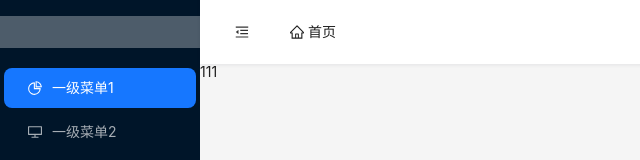
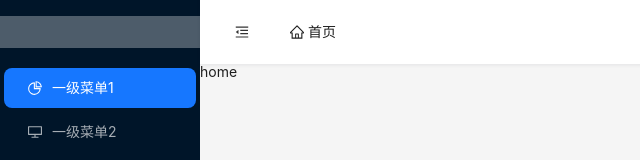
Before and after one commit to SonDemigods/nebula, a Vue app: page /#/ in a window 1280 px wide. Shown: the top 160 px of the page, without its empty margins (0-640 px from the left). Built offline with nearby package versions, Linux system fonts and the light colour scheme.

Commit message:
fxi:更新首页内容。

```diff
--- a/src/views/home.vue
+++ b/src/views/home.vue
@@ -1,38 +1,8 @@
-<script setup lang="ts">
-// 导入组件
-
-// 导入vue功能
-import { ref } from 'vue'
-
-// 导入类型
-import type { Ref } from 'vue'
-
-// 默认左面板比例
-const split = ref(0.7)
-// 左侧面板最小值
-const min = ref('820px')
-// 右侧面板最小值
-const max = ref('350px')
-
-
+<template>
+  <div>home</div>
+</template>
+<script lang="ts" setup>
+// 导入依赖
+import { ref } from 'vue';
 </script>
-<template>
-  <div class="split">
-    <!-- <Split v-model="split" :min="min" :max="max">
-      <template #left>
-        <div class="split-pane">
-          <preview :config="configData" />
-        </div>
-      </template>
-      <template #right>
-        <div class="split-pane">
-          <attribute @on-change="changeConfigData" />
-        </div>
-      </template>
-    </Split> -->
-    111
-  </div>
-</template>
-<style scoped>
-
-</style>
+<style lang="less" scoped></style>
```
